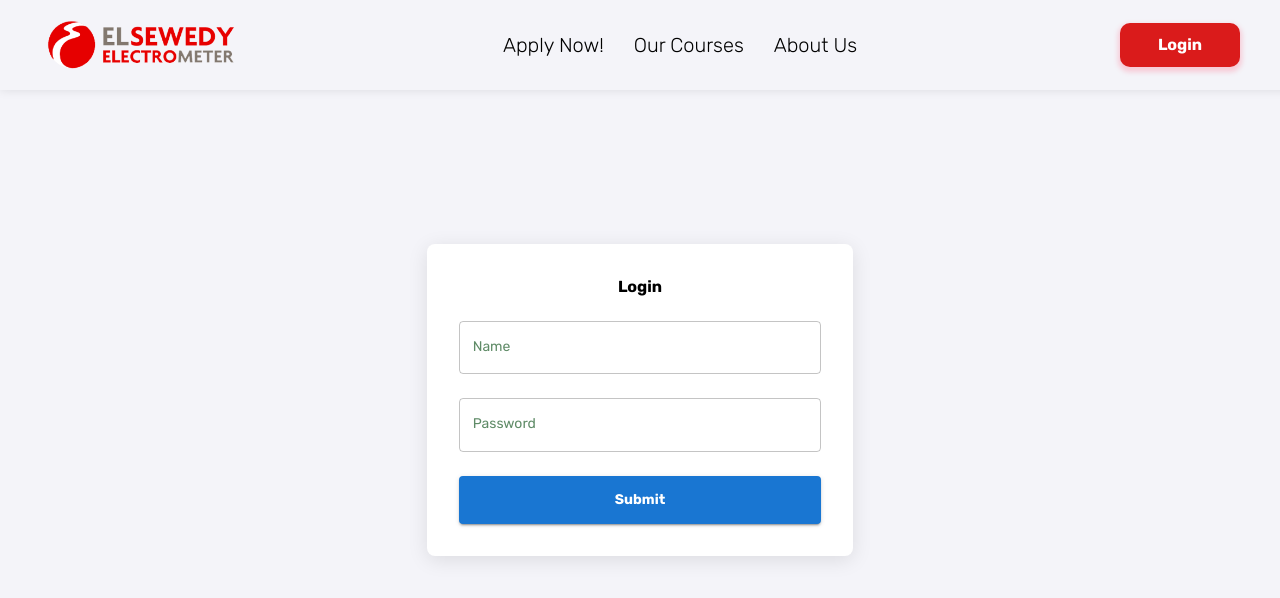
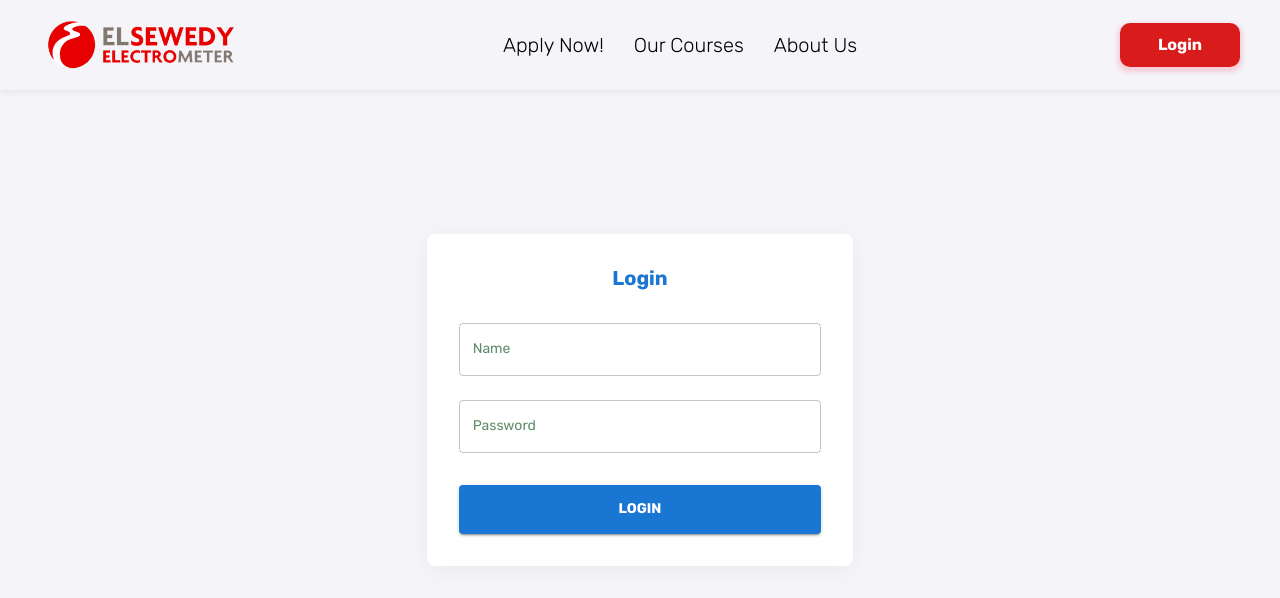
Before and after one commit to madoelmalah4/Sewedy, a React (Vite) app: page /login in a window 1280 px wide. Shown: the top 598 px of the page. Built offline with nearby package versions, Linux system fonts and the light colour scheme.

Commit message:
finishig half the about page

```diff
--- a/src/Pages/About.jsx
+++ b/src/Pages/About.jsx
@@ -43,14 +43,14 @@ function About() {
             backgroundImage: `url(${sewedy})`,
             backgroundSize: "cover",
             backgroundPosition: "center",
-            filter: "blur(5px)",
+            filter: "blur(1px)",
             maskImage: "linear-gradient(to top, transparent, black)",
             WebkitMaskImage: "linear-gradient(to top, transparent, black)",
             zIndex: -1,
           }}
         />
         {/* Title */}
-        <Box sx={{ position: "relative", zIndex: 1 }}>
+        <Box sx={{ position: "relative", zIndex: 1, mt: 20 }}>
           <Typography
             variant={isMobile ? "h1" : "h1"}
             fontWeight="bold"
@@ -114,7 +114,7 @@ function About() {
       </Container>
 
       {/* Today */}
-      <Container sx={{ mt: 10, textAlign: "center" }}>
+      <Container sx={{ mt: 10, textAlign: "center" ,mb:30 }}>
         <Typography variant="h2" fontWeight="bold" color="#DA1B1B" gutterBottom>
           Today
         </Typography>
--- a/src/Pages/Login.jsx
+++ b/src/Pages/Login.jsx
@@ -1,8 +1,6 @@
 import React, { useState } from "react";
 import { Box, TextField, Button, Typography, Grid } from "@mui/material";
-import {
-  useLoginMutation,
-} from "../Slices/AuthSlice/AuthInjection";
+import { useLoginMutation } from "../Slices/AuthSlice/AuthInjection";
 import { useNavigate } from "react-router-dom";
 import { useSnackbar } from "./SnackbarProvider";
 
@@ -10,48 +8,42 @@ const Login = () => {
   const [formValues, setFormValues] = useState({ name: "", password: "" });
   const [errors, setErrors] = useState({ name: "", password: "" });
   const navigate = useNavigate();
-
   const [login, { isLoading: isLoginLoading }] = useLoginMutation();
   const { showSnackbar } = useSnackbar();
 
-
+  // Validate form inputs
   const validate = () => {
     const newErrors = {};
-    if (!formValues.name) {
-      newErrors.name = "Name is required.";
-    } else if (formValues.name.length < 3) {
-      newErrors.name = "Name must be at least 3 characters.";
-    }
-
-    if (!formValues.password) {
-      newErrors.password = "Password is required.";
-    } else if (formValues.password.length < 3) {
-      newErrors.password = "Password must be at least 6 characters.";
-    }
-
+    if (!formValues.name) newErrors.name = "Name is required.";
+    if (!formValues.password) newErrors.password = "Password is required.";
     setErrors(newErrors);
     return Object.keys(newErrors).length === 0;
   };
 
+  // Handle input changes
   const handleChange = (e) => {
-    setFormValues({ ...formValues, [e.target.name]: e.target.value });
-    setErrors({ ...errors, [e.target.name]: "" });
+    const { name, value } = e.target;
+    setFormValues({ ...formValues, [name]: value });
+    setErrors({ ...errors, [name]: "" }); // Clear error on input change
   };
 
+  // Handle form submission
   const handleSubmit = async (e) => {
     e.preventDefault();
-
     if (!validate()) {
       showSnackbar("Please fix the form errors.", "error");
       return;
     }
 
-    const res = await login(formValues).unwrap();
-    if(res)
-    {
-            showSnackbar("Please fix the form errors.", "error");
+    try {
+      const res = await login(formValues).unwrap();
+      if (res) {
+        showSnackbar("Login successful!", "success");
+        navigate("/landing");
+      }
+    } catch (error) {
+      showSnackbar("Login failed. Please check your credentials.", "error");
     }
-
   };
 
   return (
@@ -61,50 +53,53 @@ const Login = () => {
       alignItems="center"
       sx={{ minHeight: "100vh", backgroundColor: "#f4f4f9" }}
     >
-      <Grid item xs={11} sm={8} md={4}>
+      <Grid item xs={12} sm={8} md={6} lg={4}>
         <Box
           component="form"
           onSubmit={handleSubmit}
           sx={{
             p: 4,
             borderRadius: 2,
-            boxShadow: "0 4px 20px rgba(0, 0, 0, 0.1)",
+            boxShadow: "0 4px 20px rgba(0, 0, 0, 0.05)",
             backgroundColor: "#fff",
+            textAlign: "center",
           }}
         >
+          {/* Title */}
           <Typography
-            variant="h5"
+            variant="h4"
             component="h1"
-            sx={{ mb: 3, textAlign: "center", fontWeight: "bold" }}
+            sx={{ mb: 4, fontWeight: "bold", color: "#1976d2" }}
           >
             Login
           </Typography>
 
+          {/* Name Input */}
           <TextField
             label="Name"
-            variant="outlined"
-            fullWidth
             name="name"
             value={formValues.name}
             onChange={handleChange}
             error={!!errors.name}
             helperText={errors.name}
+            fullWidth
             sx={{ mb: 3 }}
           />
 
+          {/* Password Input */}
           <TextField
             label="Password"
             type="password"
-            variant="outlined"
-            fullWidth
             name="password"
             value={formValues.password}
             onChange={handleChange}
             error={!!errors.password}
             helperText={errors.password}
-            sx={{ mb: 3 }}
+            fullWidth
+            sx={{ mb: 4 }}
           />
 
+          {/* Submit Button */}
           <Button
             type="submit"
             variant="contained"
@@ -112,13 +107,12 @@ const Login = () => {
             disabled={isLoginLoading}
             sx={{
               py: 1.5,
-              textTransform: "none",
               fontWeight: "bold",
               backgroundColor: "#1976d2",
               "&:hover": { backgroundColor: "#1565c0" },
             }}
           >
-            {isLoginLoading ? "Logging in..." : "Submit"}
+            {isLoginLoading ? "Logging in..." : "Login"}
           </Button>
         </Box>
       </Grid>
```
